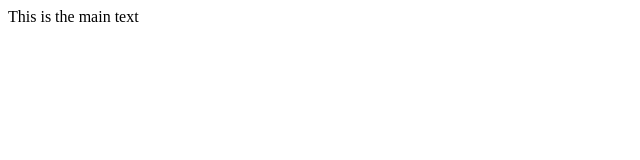
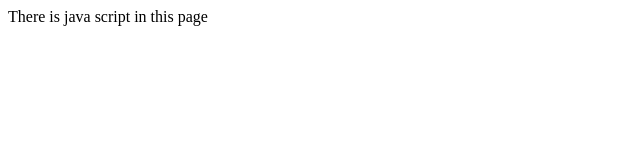
Before and after one commit to Shay-Jacit/shay, a plain HTML site: page index.html in a window 1280 px wide. Shown: the whole page, without its empty margins (0-640 px from the left). Drawn offline with Linux system fonts and the light colour scheme.

Commit message:
Added to gh pages branch

```diff
--- a/index.html
+++ b/index.html
@@ -27,7 +27,7 @@ for (var i=1; i <= 20; i++)
     </script>
 
 
-    This is the main text
+    There is java script in this page
 </body>
 
 
```
